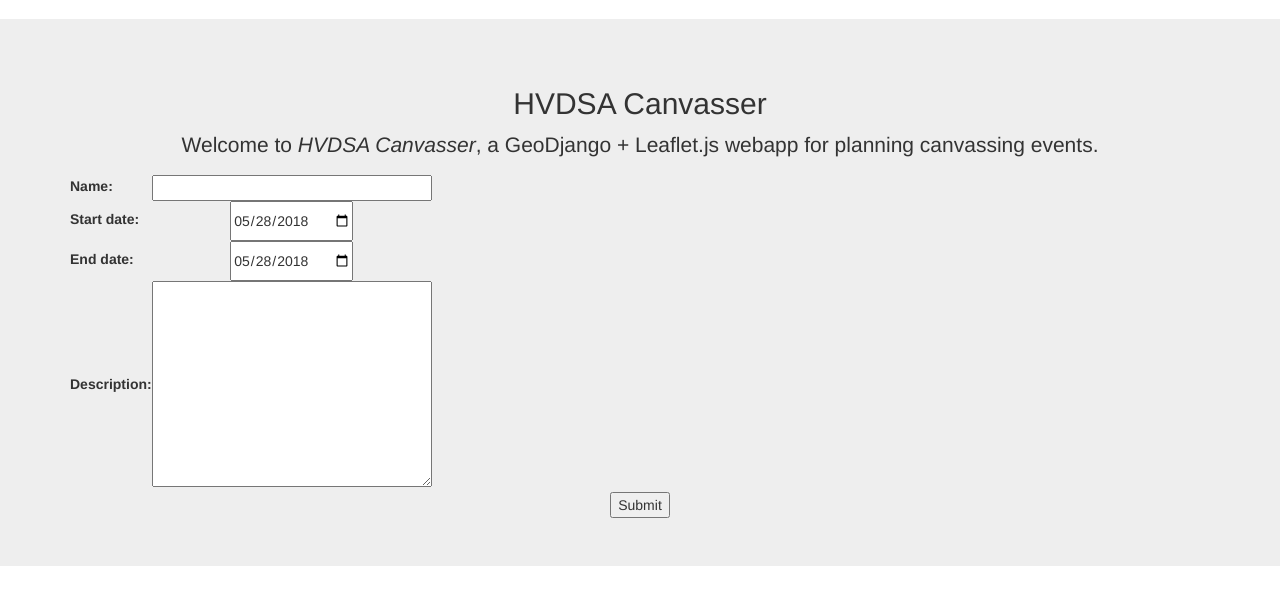
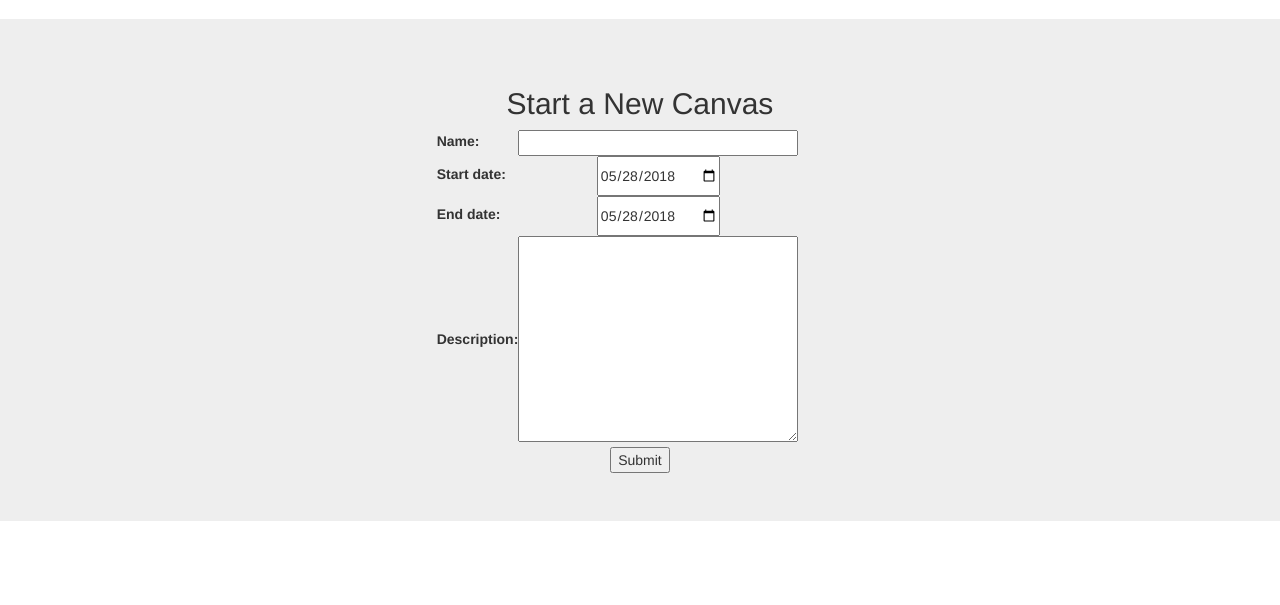
Before and after one commit to HVDSA-database-and-mapping/canvasser-leaflet, a Django app: page /canvasser/ in a window 1280 px wide. Shown: the part 51-656 px from the top of the page. Run offline with Django 3.2, Linux system fonts and the light colour scheme; some libraries are stand-ins or nearby versions.

Commit message:
Fix index column layout

```diff
--- a/canvasser/models.py
+++ b/canvasser/models.py
@@ -22,7 +22,7 @@ class Canvas(models.Model):
     name = models.CharField(max_length=140)
     start_date = models.DateField(default=date.today)
     end_date = models.DateField(default=date.today)
-    description = models.TextField()
+    description = models.TextField(blank=True)
     canvassers = models.ManyToManyField(Canvasser)
 
     def __str__(self):
--- a/canvasser/templates/canvasser/index.html
+++ b/canvasser/templates/canvasser/index.html
@@ -8,11 +8,9 @@
 </style>
 
 <div class='jumbotron'>
-    <div class='container text-center'>
-	<h2>HVDSA Canvasser</h2>
-
-	<p>Welcome to <em>HVDSA Canvasser</em>, a GeoDjango + Leaflet.js webapp for planning canvassing events.</p>
-
+    <div class=row>
+        <div class='col-md-4 col-md-offset-4 text-center'>
+            <h2>Start a New Canvas</h2>
             <form action="" method="post">
                 {% csrf_token %}
                 <table>
@@ -22,4 +20,5 @@
             </form>
         </div>
     </div>
+</div>
 {% endblock %}
```
Lines whose indentation alone changed are shown as unchanged.
